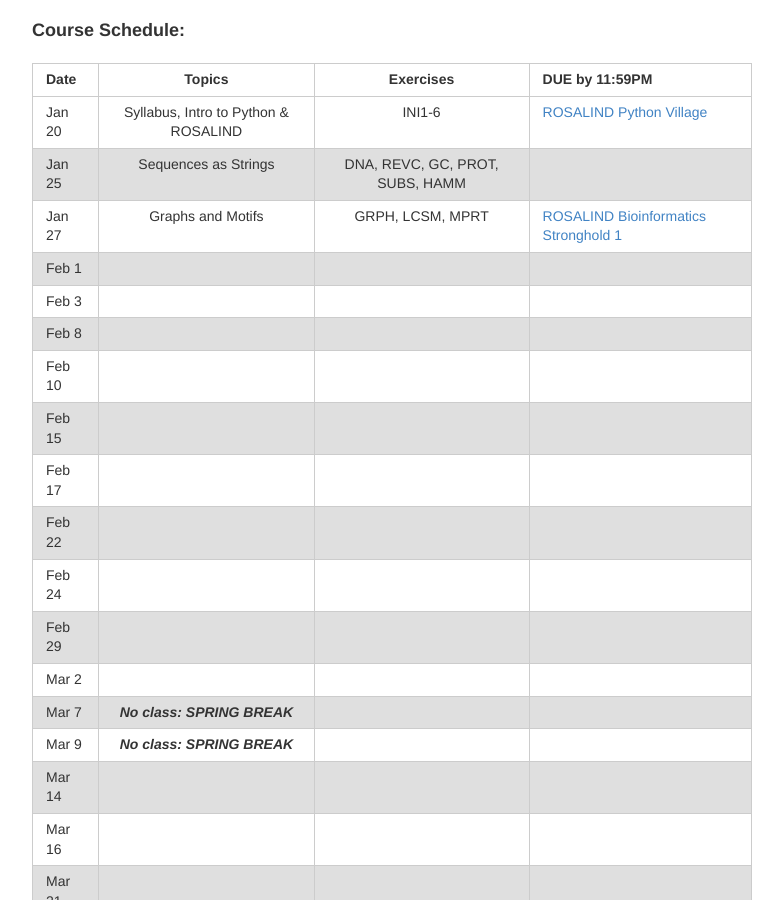
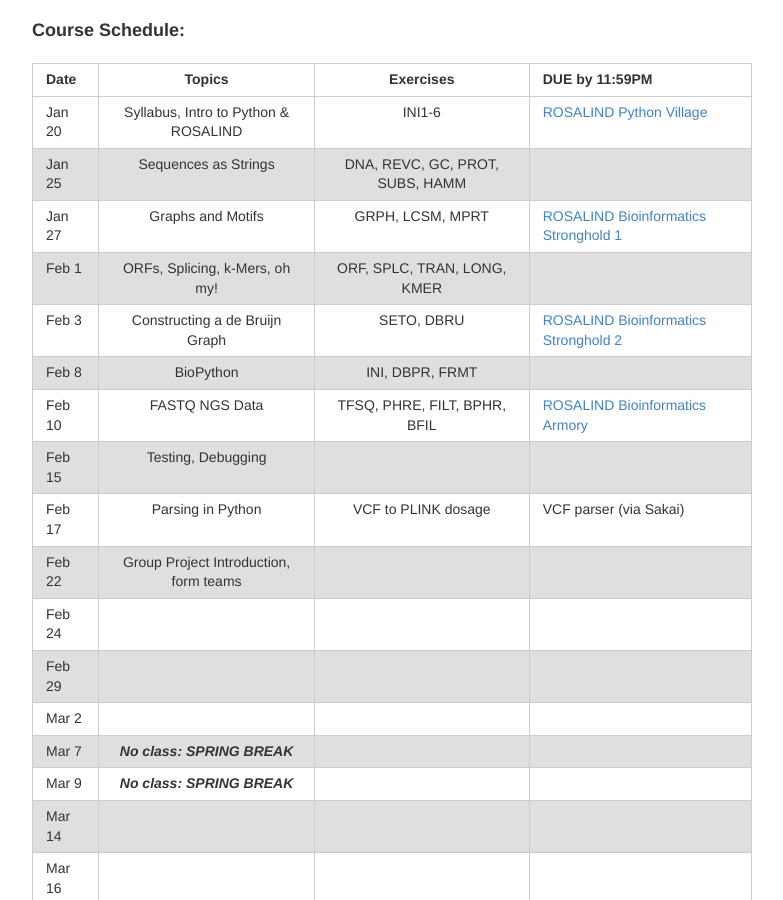
Before and after one commit to hwheeler01/CompBio, a Jekyll site: the page built from syllabus.md, in a window 1280 px wide and 900 px high, scrolled down 2976 px. Shown: the whole window, without its empty margins (248-1031 px from the left). Built offline with Jekyll 4.4.1, drawn with Linux system fonts in a browser that asks for light colours; Markdown is read by kramdown in place of the engine named in the settings.

Commit message:
add to syllabus

```diff
--- a/syllabus.md
+++ b/syllabus.md
@@ -148,14 +148,14 @@ Course grades are assigned according to the following scale:<br>
 | ------------- |:-------------:| :-----:|---|
 |Jan 20|Syllabus, Intro to Python & ROSALIND |INI1-6|<a href="http://rosalind.info/classes/254/">ROSALIND Python Village</a>|
 |Jan 25|Sequences as Strings |DNA, REVC, GC, PROT, SUBS, HAMM| |
-|Jan 27|Graphs and Motifs |GRPH, LCSM, MPRT |<a href="http://rosalind.info/classes/254/">ROSALIND Bioinformatics Stronghold 1</a>
-|Feb 1|
-|Feb 3|
-|Feb 8|
-|Feb 10|
-|Feb 15|
-|Feb 17|
-|Feb 22|
+|Jan 27|Graphs and Motifs |GRPH, LCSM, MPRT |<a href="http://rosalind.info/classes/254/">ROSALIND Bioinformatics Stronghold 1</a> |
+|Feb 1|ORFs, Splicing, k-Mers, oh my! | ORF, SPLC, TRAN, LONG, KMER | |
+|Feb 3|Constructing a de Bruijn Graph | SETO, DBRU | <a href="http://rosalind.info/classes/254/">ROSALIND Bioinformatics Stronghold 2</a> |
+|Feb 8|BioPython | INI, DBPR, FRMT | |
+|Feb 10|FASTQ NGS Data|TFSQ, PHRE, FILT, BPHR, BFIL | <a href="http://rosalind.info/classes/254/">ROSALIND Bioinformatics Armory</a> |
+|Feb 15|Testing, Debugging | |
+|Feb 17|Parsing in Python | VCF to PLINK dosage | VCF parser (via Sakai)|
+|Feb 22|Group Project Introduction, form teams | |
 |Feb 24|
 |Feb 29|
 |Mar 2|
```
